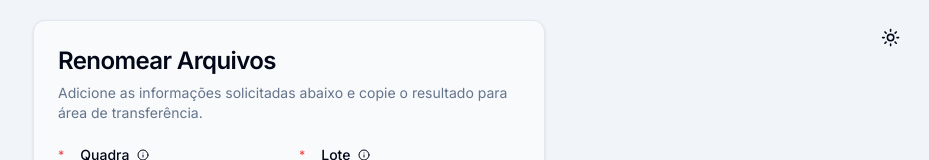
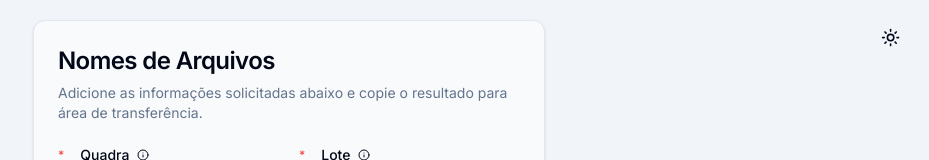
Before and after one commit to KARAUJO1003/rename-contracts, a Next.js app: page / in a window 1280 px wide. Shown: the top 160 px of the page, without its empty margins (351-1280 px from the left). Built offline with nearby package versions, Linux system fonts and the light colour scheme.

Commit message:
mudando nome do site

```diff
--- a/src/app/layout.tsx
+++ b/src/app/layout.tsx
@@ -10,7 +10,7 @@ import { Instagram } from 'lucide-react'
 const inter = Inter({ subsets: ['latin'] })
 
 export const metadata: Metadata = {
-  title: 'Renomeie Contratos',
+  title: 'T Pattern',
   description: 'Utilize o site para gerar um padrão específico de nomes.',
 }
 
--- a/src/app/page.tsx
+++ b/src/app/page.tsx
@@ -143,7 +143,7 @@ export default function Home() {
       <Card className="w-full ">
         <ModeToggle />
         <CardHeader>
-          <CardTitle className="text-2xl">Renomear Arquivos</CardTitle>
+          <CardTitle className="text-2xl">Nomes de Arquivos</CardTitle>
           <CardDescription>
             Adicione as informações solicitadas abaixo e copie o resultado para
             área de transferência.
```
